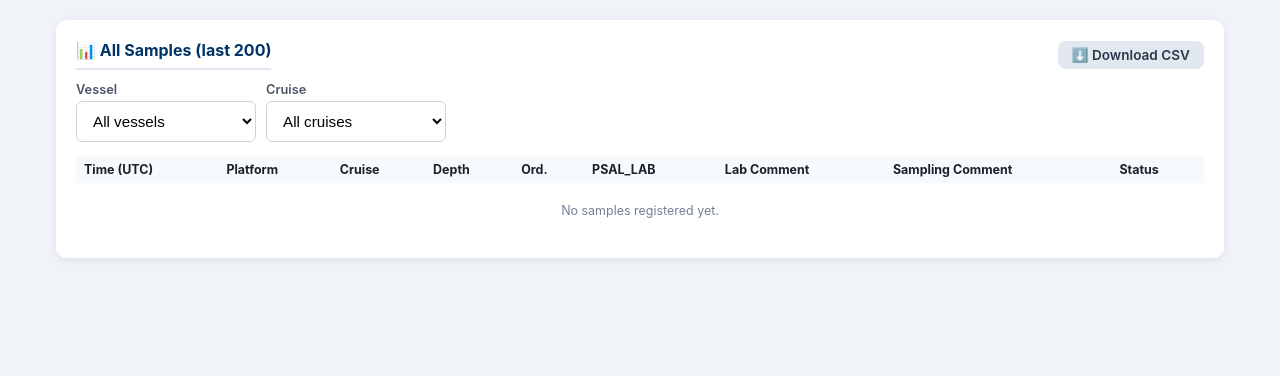
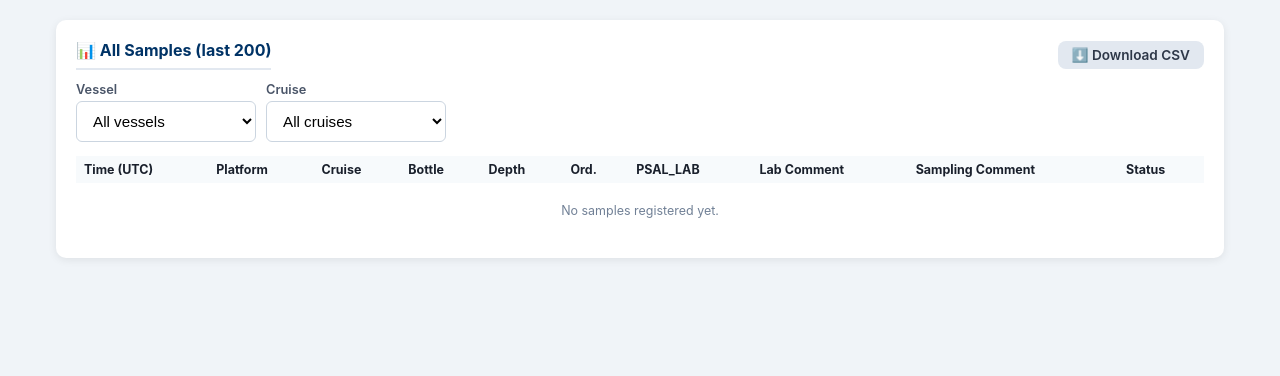
Before and after one commit to sebastianmenze/imr-salinity-sample-server, a FastAPI app: page /samples in a window 1280 px wide. Shown: the part 60-436 px from the top of the page. Run offline with FastAPI, Linux system fonts and the light colour scheme; data that the repository does not hold is empty.

Commit message:
Add Bottle column to All Samples and Measured Today tables

```diff
--- a/app/templates/measured_today.html
+++ b/app/templates/measured_today.html
@@ -19,6 +19,7 @@
                     <th style="padding:6px 8px">Time sampled (UTC)</th>
                     <th style="padding:6px 8px">Platform</th>
                     <th style="padding:6px 8px">Cruise</th>
+                    <th style="padding:6px 8px">Bottle</th>
                     <th style="padding:6px 8px">Depth</th>
                     <th style="padding:6px 8px">Ord.</th>
                     <th style="padding:6px 8px">PSAL_LAB</th>
@@ -40,6 +41,7 @@
                     <td style="padding:6px 8px">{{ s.utc_time.strftime('%Y-%m-%d %H:%M') if s.utc_time else '—' }}</td>
                     <td style="padding:6px 8px">{{ s.platform_id }}</td>
                     <td style="padding:6px 8px">{{ s.cruise_id or '—' }}</td>
+                    <td style="padding:6px 8px">{{ s.bottle_number or '—' }}</td>
                     <td style="padding:6px 8px">{{ s.depth_m }} m</td>
                     <td style="padding:6px 8px; color:#718096">{{ m.physchem_ordinal or '—' }}</td>
                     <td style="padding:6px 8px; font-weight:600">{{ "%.4f"|format(m.psal_lab) }}</td>
@@ -51,7 +53,7 @@
                 </tr>
             {% else %}
             <tr>
-                <td colspan="10" style="padding:20px; text-align:center; color:#718096">
+                <td colspan="11" style="padding:20px; text-align:center; color:#718096">
                     No measurements logged today yet.
                 </td>
             </tr>
--- a/app/templates/samples_list.html
+++ b/app/templates/samples_list.html
@@ -47,6 +47,7 @@
                     <th style="padding:6px 8px">Time (UTC)</th>
                     <th style="padding:6px 8px">Platform</th>
                     <th style="padding:6px 8px">Cruise</th>
+                    <th style="padding:6px 8px">Bottle</th>
                     <th style="padding:6px 8px">Depth</th>
                     <th style="padding:6px 8px">Ord.</th>
                     <th style="padding:6px 8px">PSAL_LAB</th>
@@ -68,6 +69,7 @@
                         </td>
                         <td style="padding:6px 8px" rowspan="{{ s.measurements|length }}">{{ s.platform_id }}</td>
                         <td style="padding:6px 8px" rowspan="{{ s.measurements|length }}">{{ s.cruise_id or '—' }}</td>
+                        <td style="padding:6px 8px" rowspan="{{ s.measurements|length }}">{{ s.bottle_number or '—' }}</td>
                         <td style="padding:6px 8px" rowspan="{{ s.measurements|length }}">{{ s.depth_m }} m</td>
                         {% endif %}
                         <td style="padding:6px 8px; color:#718096">{{ m.physchem_ordinal or '—' }}</td>
@@ -90,6 +92,7 @@
                     </td>
                     <td style="padding:6px 8px">{{ s.platform_id }}</td>
                     <td style="padding:6px 8px">{{ s.cruise_id or '—' }}</td>
+                    <td style="padding:6px 8px">{{ s.bottle_number or '—' }}</td>
                     <td style="padding:6px 8px">{{ s.depth_m }} m</td>
                     <td style="padding:6px 8px; color:#718096">—</td>
                     <td style="padding:6px 8px">—</td>
@@ -102,7 +105,7 @@
                 {% endif %}
             {% else %}
             <tr>
-                <td colspan="9" style="padding:20px; text-align:center; color:#718096">
+                <td colspan="10" style="padding:20px; text-align:center; color:#718096">
                     No samples registered yet.
                 </td>
             </tr>
```
